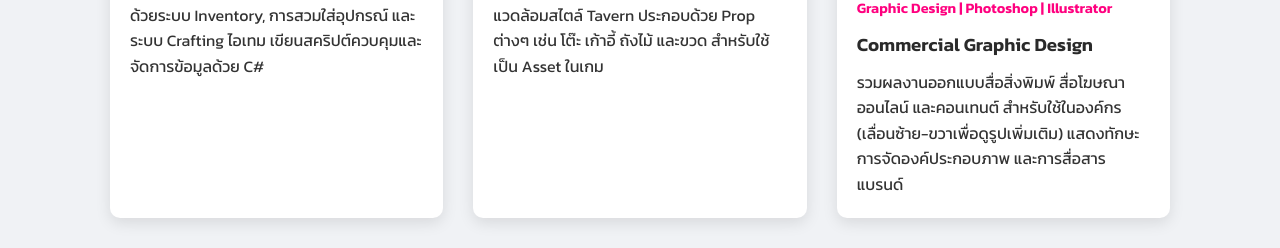
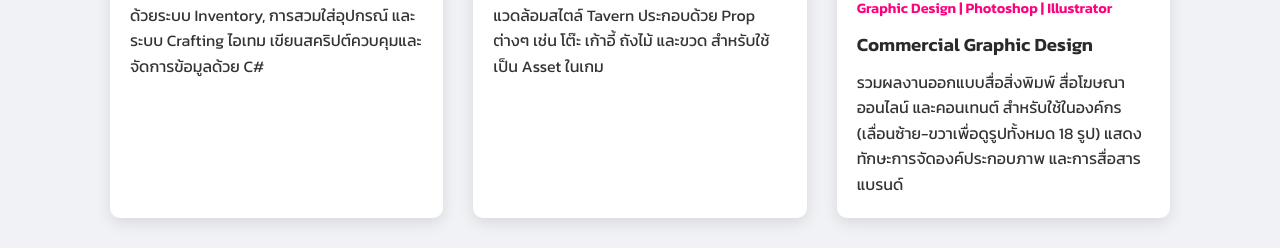
Before and after one commit to kramza256/Portfolio, a plain HTML site: page index.html in a window 1280 px wide. Shown: the part 1691-1939 px from the top of the page. Drawn offline with Linux system fonts and the light colour scheme.

Commit message:
Update index.html

```diff
--- a/index.html
+++ b/index.html
@@ -292,7 +292,7 @@
                     <div class="portfolio-info">
                         <span class="tech-stack">Graphic Design | Photoshop | Illustrator</span>
                         <h3>Commercial Graphic Design</h3>
-                        <p>รวมผลงานออกแบบสื่อสิ่งพิมพ์ สื่อโฆษณาออนไลน์ และคอนเทนต์ สำหรับใช้ในองค์กร (เลื่อนซ้าย-ขวาเพื่อดูรูปเพิ่มเติม) แสดงทักษะการจัดองค์ประกอบภาพ และการสื่อสารแบรนด์</p>
+                        <p>รวมผลงานออกแบบสื่อสิ่งพิมพ์ สื่อโฆษณาออนไลน์ และคอนเทนต์ สำหรับใช้ในองค์กร (เลื่อนซ้าย-ขวาเพื่อดูรูปทั้งหมด 18 รูป) แสดงทักษะการจัดองค์ประกอบภาพ และการสื่อสารแบรนด์</p>
                     </div>
                 </div>
 
```
